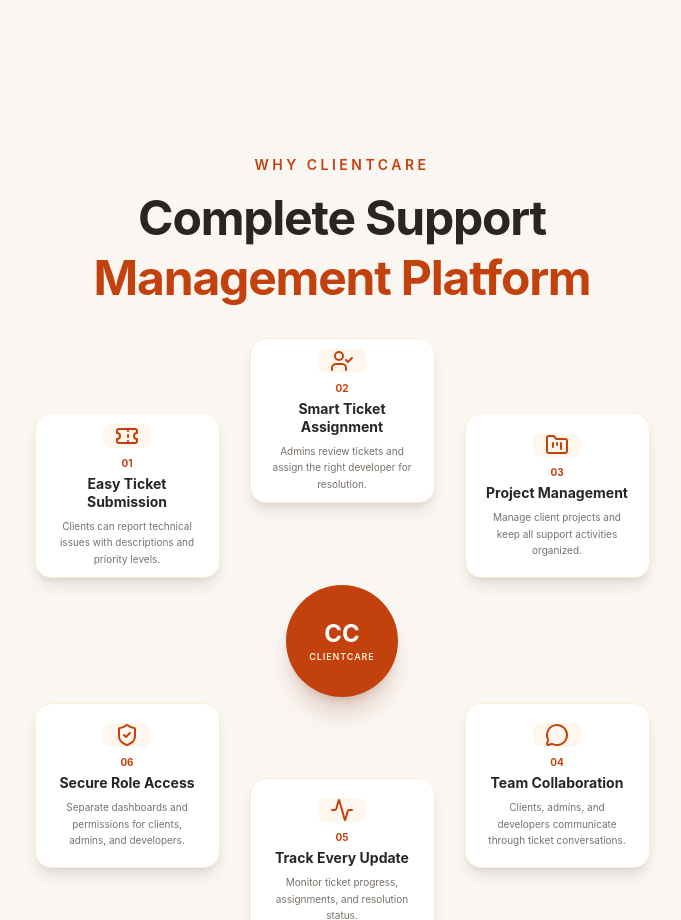
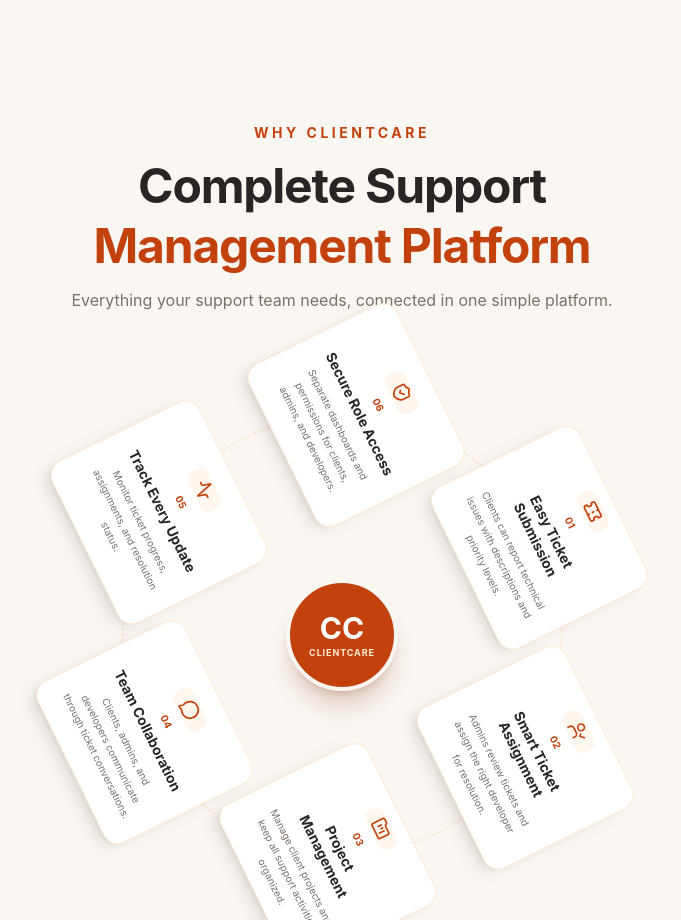
Before and after one commit to Vikas-kumar10/clientcare_frontend, a React app: page / in a window 1280 px wide. Shown: the part 1880-2800 px from the top of the page, without its empty margins (298-979 px from the left). Built offline with nearby package versions, Linux system fonts and the light colour scheme; no server answers; the HTML template or start-up script is replaced by a standard one.

Commit message:
rotation

```diff
--- a/src/components/LandingComponent/RotatingCards.jsx
+++ b/src/components/LandingComponent/RotatingCards.jsx
@@ -54,58 +54,33 @@ const cards = [
   },
 ];
 
-const desktopPositions = [
-  { x: -215, y: -145 },
-  { x: 0, y: -220 },
-  { x: 215, y: -145 },
-  { x: 215, y: 145 },
-  { x: 0, y: 220 },
-  { x: -215, y: 145 },
-];
-
-const tabletPositions = [
-  { x: -170, y: -125 },
-  { x: 0, y: -190 },
-  { x: 170, y: -125 },
-  { x: 170, y: 125 },
-  { x: 0, y: 190 },
-  { x: -170, y: 125 },
-];
-
-const mobilePositions = [
-  { x: -90, y: -115 },
-  { x: 0, y: -205 },
-  { x: 90, y: -115 },
-  { x: 90, y: 115 },
-  { x: 0, y: 205 },
-  { x: -90, y: 115 },
-];
+// Responsive orbit radius
+const orbitSizes = {
+  mobile: { x: 112, y: 145 },
+  tablet: { x: 175, y: 190 },
+  desktop: { x: 220, y: 220 },
+};
 
 export default function RotatingCards() {
   const shouldReduceMotion = useReducedMotion();
 
+  const radius = orbitSizes.desktop;
+
   return (
-    <section className="w-full overflow-hidden bg-[#FAF7F2] px-4 py-14 sm:px-6 sm:py-16 lg:py-20">
+    <section className="w-full min-h-screen overflow-hidden bg-[#FAF7F2] flex flex-col items-center justify-center px-4 py-12 sm:px-6">
 
       {/* Heading */}
-      <div className="mx-auto mb-8 w-full max-w-3xl text-center sm:mb-12">
+      <div className="w-full max-w-4xl text-center mb-8 sm:mb-12">
 
-        <span className="inline-block text-xs font-semibold uppercase tracking-[0.25em] text-[#C2410C] sm:text-sm">
+        <span className="inline-block text-xs sm:text-sm font-bold uppercase tracking-[0.25em] text-[#C2410C]">
           Why ClientCare
         </span>
 
         <motion.h1
-          className="mt-3 text-2xl font-bold leading-tight tracking-tight text-[#292524] sm:text-3xl md:text-4xl lg:text-5xl"
-          initial={
-            shouldReduceMotion
-              ? { opacity: 1, y: 0 }
-              : { opacity: 0, y: 25 }
-          }
+          className="mt-3 text-2xl sm:text-3xl md:text-4xl lg:text-5xl font-bold tracking-tight text-[#292524] leading-tight"
+          initial={shouldReduceMotion ? false : { opacity: 0, y: 25 }}
           animate={{ opacity: 1, y: 0 }}
-          transition={{
-            duration: shouldReduceMotion ? 0 : 0.8,
-            ease: [0.22, 1, 0.36, 1],
-          }}
+          transition={{ duration: 0.7 }}
         >
           Complete Support
           <span className="block text-[#C2410C]">
@@ -113,158 +88,130 @@ export default function RotatingCards() {
           </span>
         </motion.h1>
 
+        <p className="mt-3 text-sm sm:text-base text-stone-500 max-w-xl mx-auto">
+          Everything your support team needs, connected in one simple platform.
+        </p>
       </div>
 
       {/* Animation Area */}
-      <div className="relative mx-auto flex h-[450px] w-full max-w-[760px] items-center justify-center sm:h-[520px] md:h-[570px]">
+      <div className="relative w-full max-w-[850px] h-[390px] sm:h-[480px] md:h-[550px] flex items-center justify-center">
 
-        {/* Center Circle */}
-        <div className="absolute z-20 flex h-16 w-16 flex-col items-center justify-center rounded-full bg-[#C2410C] shadow-xl shadow-orange-900/20 sm:h-24 sm:w-24 md:h-28 md:w-28">
+        {/* Orbit rotation */}
+        <motion.div
+          className="absolute inset-0 flex items-center justify-center"
+          animate={
+            shouldReduceMotion
+              ? { rotate: 0 }
+              : { rotate: 360 }
+          }
+          transition={
+            shouldReduceMotion
+              ? { duration: 0 }
+              : {
+                  duration: 35,
+                  ease: "linear",
+                  repeat: Infinity,
+                }
+          }
+        >
 
-          <span className="text-xl font-bold text-white sm:text-2xl">
-            CC
-          </span>
-
-          <span className="text-[7px] font-semibold tracking-widest text-orange-100 sm:text-[9px]">
-            CLIENTCARE
-          </span>
-
-        </div>
+          {/* Orbit Circle */}
+          <div className="absolute w-[230px] h-[290px] sm:w-[350px] sm:h-[380px] md:w-[440px] md:h-[440px] rounded-full border border-dashed border-orange-200" />
 
           {/* Cards */}
           {cards.map((card, index) => {
             const Icon = card.icon;
 
-          const desktop = desktopPositions[index];
-          const tablet = tabletPositions[index];
-          const mobile = mobilePositions[index];
+            const angle = index * 60 - 90;
+            const radians = (angle * Math.PI) / 180;
+
+            const positions = {
+              mobile: {
+                x: Math.cos(radians) * orbitSizes.mobile.x,
+                y: Math.sin(radians) * orbitSizes.mobile.y,
+              },
+              tablet: {
+                x: Math.cos(radians) * orbitSizes.tablet.x,
+                y: Math.sin(radians) * orbitSizes.tablet.y,
+              },
+              desktop: {
+                x: Math.cos(radians) * radius.x,
+                y: Math.sin(radians) * radius.y,
+              },
+            };
 
             return (
               <motion.div
                 key={card.number}
                 className="
-                absolute z-10
-                flex h-[105px] w-[105px]
-                flex-col items-center justify-center
-                rounded-xl border border-orange-100
-                bg-white p-2 text-center shadow-lg
-
-                sm:h-[145px] sm:w-[150px] sm:rounded-2xl sm:p-4
-                md:h-[165px] md:w-[185px] md:p-5
+                  absolute
+                  w-[108px] h-[112px]
+                  sm:w-[145px] sm:h-[140px]
+                  md:w-[180px] md:h-[165px]
+                  rounded-xl sm:rounded-2xl
+                  bg-white
+                  border border-orange-100
+                  shadow-lg
+                  p-2 sm:p-3 md:p-5
+                  flex flex-col items-center justify-center
+                  text-center
                 "
-              initial={
-                shouldReduceMotion
-                  ? {
-                      x: desktop.x,
-                      y: desktop.y,
-                      opacity: 1,
-                      scale: 1,
-                    }
-                  : {
-                      x: 0,
-                      y: 0,
-                      opacity: 0,
-                      scale: 0.5,
-                    }
-              }
+                style={{
+                  left: "50%",
+                  top: "50%",
+                  x: "-50%",
+                  y: "-50%",
+                  marginLeft: positions.desktop.x,
+                  marginTop: positions.desktop.y,
+                }}
                 animate={
                   shouldReduceMotion
                     ? {
-                      x: desktop.x,
-                      y: desktop.y,
-                      opacity: 1,
-                      scale: 1,
+                        x: "-50%",
+                        y: "-50%",
                       }
-                  : {
-                      x: [
-                        0,
-                        -100,
-                        -180,
-                        -100,
-                        desktop.x,
-                      ],
-                      y: [
-                        0,
-                        100,
-                        -100,
-                        -220,
-                        desktop.y,
-                      ],
-                      opacity: 1,
-                      scale: 1,
+                    : undefined
                 }
-              }
-              transition={{
-                duration: shouldReduceMotion ? 0 : 1.8,
-                delay: shouldReduceMotion ? 0 : index * 0.2,
-                ease: [0.22, 1, 0.36, 1],
-              }}
                 whileHover={{
                   scale: 1.06,
                   borderColor: "#C2410C",
-                boxShadow: "0px 15px 35px rgba(194,65,12,0.18)",
-              }}
-              style={{
-                "--desktop-x": `${desktop.x}px`,
-                "--desktop-y": `${desktop.y}px`,
-                "--tablet-x": `${tablet.x}px`,
-                "--tablet-y": `${tablet.y}px`,
-                "--mobile-x": `${mobile.x}px`,
-                "--mobile-y": `${mobile.y}px`,
                 }}
               >
-
-              {/* Icon */}
-              <div className="mb-1.5 flex h-7 w-7 items-center justify-center rounded-lg bg-orange-50 text-[#C2410C] sm:mb-2 sm:h-10 sm:w-10 md:h-12 md:w-12">
-
-                <Icon size={19} className="sm:h-6 sm:w-6" />
-
+                <div className="w-7 h-7 sm:w-9 sm:h-9 md:w-11 md:h-11 rounded-lg bg-orange-50 flex items-center justify-center text-[#C2410C] mb-1.5 sm:mb-2">
+                  <Icon size={20} />
                 </div>
 
-              {/* Number */}
-              <span className="mb-1 text-[9px] font-bold text-[#C2410C] sm:text-[10px]">
+                <span className="text-[9px] sm:text-[10px] font-bold text-[#C2410C] mb-1">
                   {card.number}
                 </span>
 
-              {/* Title */}
-              <h3 className="text-[10px] font-bold leading-tight text-[#292524] sm:text-xs md:text-sm">
+                <h3 className="text-[10px] sm:text-xs md:text-sm font-bold text-[#292524] leading-tight">
                   {card.title}
                 </h3>
 
-              {/* Description */}
-              <p className="mt-2 hidden text-[10px] leading-relaxed text-stone-500 md:block">
+                <p className="hidden md:block text-[10px] text-stone-500 mt-2 leading-relaxed">
                   {card.description}
                 </p>
-
               </motion.div>
             );
           })}
+        </motion.div>
 
-        {/* Responsive card positions */}
-        <style>{`
-          @media (max-width: 639px) {
-            .relative > div[style*="--desktop-x"] {
-              transform: translate(
-                var(--mobile-x),
-                var(--mobile-y)
-              );
-            }
-          }
+        {/* Fixed Center Logo */}
+        <div className="absolute z-20 w-[72px] h-[72px] sm:w-24 sm:h-24 md:w-28 md:h-28 rounded-full bg-[#C2410C] shadow-xl shadow-orange-900/20 flex flex-col items-center justify-center border-4 border-[#FAF7F2]">
 
-          @media (min-width: 640px) and (max-width: 767px) {
-            .relative > div[style*="--desktop-x"] {
-              transform: translate(
-                var(--tablet-x),
-                var(--tablet-y)
-              );
-            }
-          }
-        `}</style>
+          <span className="text-white font-bold text-xl sm:text-2xl md:text-3xl">
+            CC
+          </span>
 
+          <span className="text-orange-100 text-[7px] sm:text-[9px] font-bold tracking-widest">
+            CLIENTCARE
+          </span>
+        </div>
       </div>
 
       {/* Footer */}
-      <p className="mx-auto mt-5 max-w-xl px-2 text-center text-xs font-medium leading-relaxed text-stone-500 sm:mt-8 sm:text-sm">
+      <p className="mt-5 sm:mt-8 text-xs sm:text-sm text-stone-500 text-center px-2 leading-relaxed">
         One platform. Three roles. Complete support management.
       </p>
 
```
Lines whose indentation alone changed are shown as unchanged.
